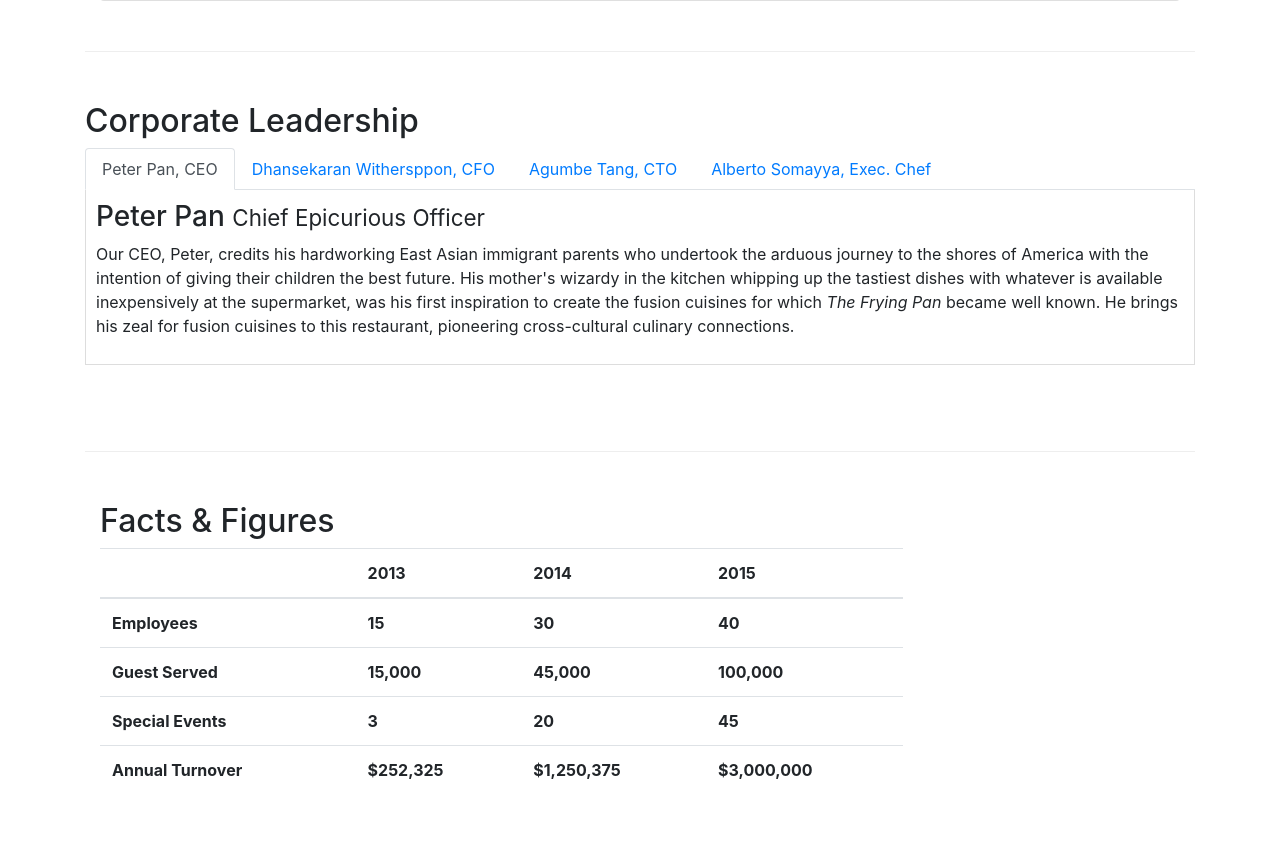
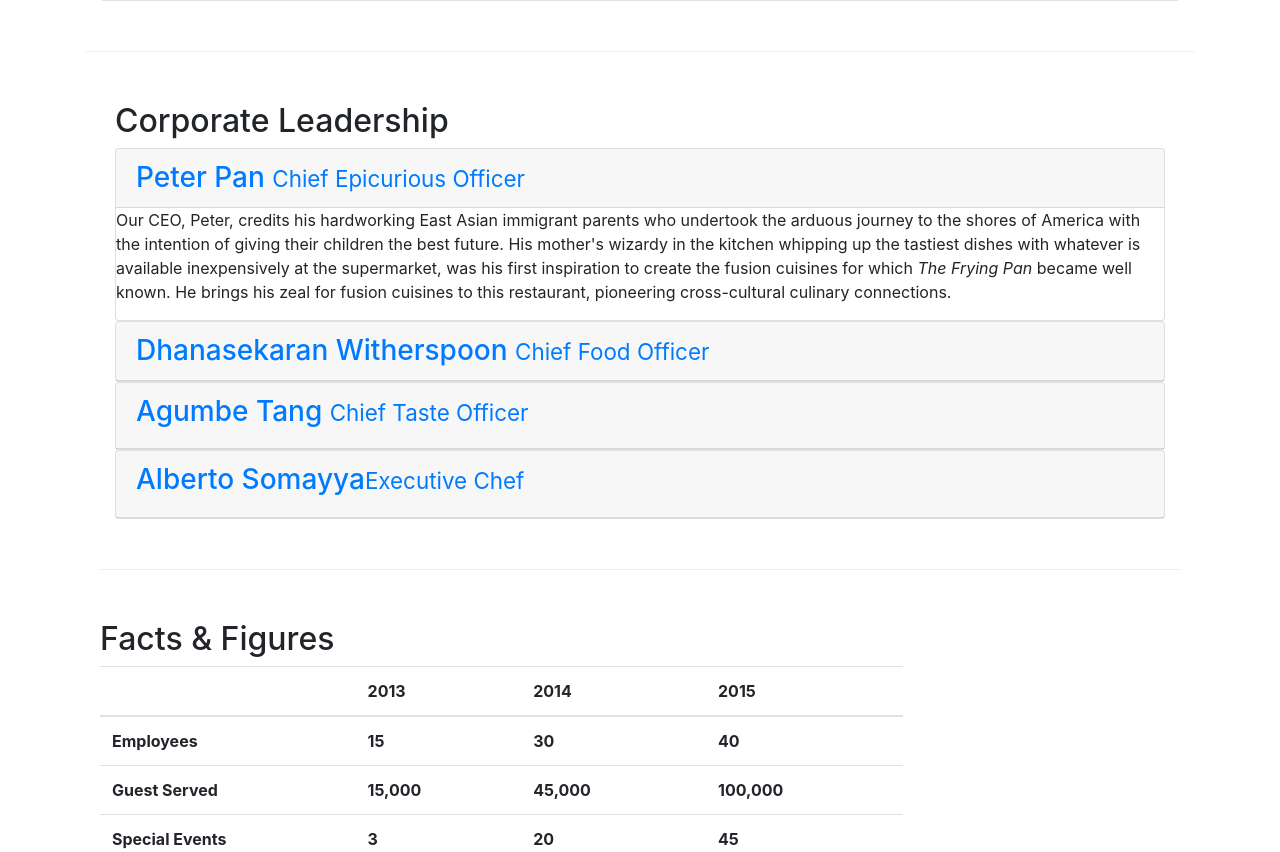
Before and after one commit to rfilaxwy/Bootstrap4-testing, a website: page aboutus.html in a window 1280 px wide. Shown: the part 859-1711 px from the top of the page. Drawn offline with nearby package versions, Linux system fonts and the light colour scheme.

Commit message:
Accordion

```diff
--- a/aboutus.html
+++ b/aboutus.html
@@ -97,40 +97,61 @@
             </div>
         </div>
 
-
+        <div class="container">
             <div class="row row-content">
-            <div>
+                <div class="col">
                     <h2>Corporate Leadership</h2>
-                <ul class="nav nav-tabs">
-                    <li class="nav-item">
-                        <a class="nav-link active" href="#peter" role="tab" data-toggle="tab">Peter Pan, CEO</a>
-                    </li>
-                    <li class="nav-item">
-                        <a class="nav-link " href="#danny" role="tab" data-toggle="tab">Dhansekaran Withersppon, CFO</a>
-                    </li>
-                    <li class="nav-item">
-                        <a class="nav-link " href="#agumbe" role="tab" data-toggle="tab">Agumbe Tang, CTO</a>
-                    </li>
-                    <li class="nav-item">
-                        <a class="nav-link " href="#alberto" role="tab" data-toggle="tab">Alberto Somayya, Exec. Chef</a>
-                    </li>
-                </ul>
-                    <div class="tab-content">
-                        <div role="tabpanel" class="tab-pane fade show active" id="peter">
-                            <h3>Peter Pan <small>Chief Epicurious Officer</small></h3>
+                    <div id="accordion" role="tablist">
+                        <div class="card">
+                            <div class="card-header" role="tab" id="peterhead">
+                                <h3 class="mb-0">
+                                    <a data-toggle="collapse" data-parent="#accordion" href="#peter">Peter Pan <small>Chief Epicurious Officer</small></a>
+                                </h3>
+                            </div>
+                            <div role="tabpanel" class="collapse show" id="peter">
+                                <div class="card-block">
                                     <p class="hidden-xs-down">Our CEO, Peter, credits his hardworking East Asian immigrant parents who undertook the arduous journey to the shores of America with the intention of giving their children the best future. His mother's wizardy in the kitchen whipping up the tastiest dishes with whatever is available inexpensively at the supermarket, was his first inspiration to create the fusion cuisines for which <em>The Frying Pan</em> became well known. He brings his zeal for fusion cuisines to this restaurant, pioneering cross-cultural culinary connections.</p>
                                 </div>
-                        <div role="tabpanel" class="tab-pane fade" id="danny">
-                            <h3>Dhanasekaran Witherspoon <small>Chief Food Officer</small></h3>
+                            </div>
+                        </div>
+                        <div class="card">
+                            <div class="card-header" role="tab" id="dannyhead">
+                                <h3 class="mb-0">
+                                   <a class="collapsed" data-toggle="collapse" data-parent="#accordion" href="#danny">Dhanasekaran Witherspoon <small>Chief Food Officer</small></a>
+                                </h3>
+                            </div>
+                            <div role="tabpanel" class="collapse" id="danny">
+                                <div class="card-block">
                                     <p class="hidden-xs-down">Our CFO, Danny, as he is affectionately referred to by his colleagues, comes from a long established family tradition in farming and produce. His experiences growing up on a farm in the Australian outback gave him great appreciation for varieties of food sources. As he puts it in his own words, <em>Everything that runs, wins, and everything that stays, pays!</em></p>
                                 </div>
-                         <div role="tabpanel" class="tab-pane fade" id="agumbe">
-                            <h3>Agumbe Tang <small>Chief Taste Officer</small></h3>
+                             </div>
+                        </div>
+                        <div class="card">
+                            <div class="card-header" role="tab" id="agumbehead">
+                                <h3 class="mt-0">
+                                    <a class="collapsed" data-toggle="collapse" data-parent="#accordion" href="#agumbe">Agumbe Tang <small>Chief Taste Officer</small></a>
+                                </h3>
+
+                            </div>
+                             <div role="tabpanel" class="collapse" id="agumbe">
+                               <div class="card-block">
                                 <p class="hidden-xs-down">Blessed with the most discerning gustatory sense, Agumbe, our CTO, personally ensures that every dish that we serve meets his exacting tastes. Our chefs dread the tongue lashing that ensues if their dish does not meet his exacting standards. He lives by his motto, <em>You click only if you survive my lick.</em></p>
                                 </div>
-                         <div role="tabpanel" class="tab-pane fade" id="alberto">
-                            <h3>Alberto Somayya <small>Executive Chef</small></h3>
+                             </div>
+                        </div>
+
+                        <div class="card">
+                            <div class="card-header" role="tab" id="albertohead">
+                                <h3 class="mt-0">
+                                    <a class="collapsed" data-toggle="collapse" data-parent="#accordion" href="#alberto">Alberto Somayya<small>Executive Chef</small></a>
+                                </h3>
+                            </div>
+                             <div role="tabpanel" class="collapse" id="alberto">
+                                <div class="card-block">
                                 <p class="hidden-xs-down">Award winning three-star Michelin chef with wide International experience having worked closely with whos-who in the culinary world, he specializes in creating mouthwatering Indo-Italian fusion experiences. He says, <em>Put together the cuisines from the two craziest cultures, and you get a winning hit! Amma Mia!</em></p>
+                                </div>
+                             </div>
+                        </div>
                     </div>
             </div>
         </div>
```
Lines whose indentation alone changed are shown as unchanged.
